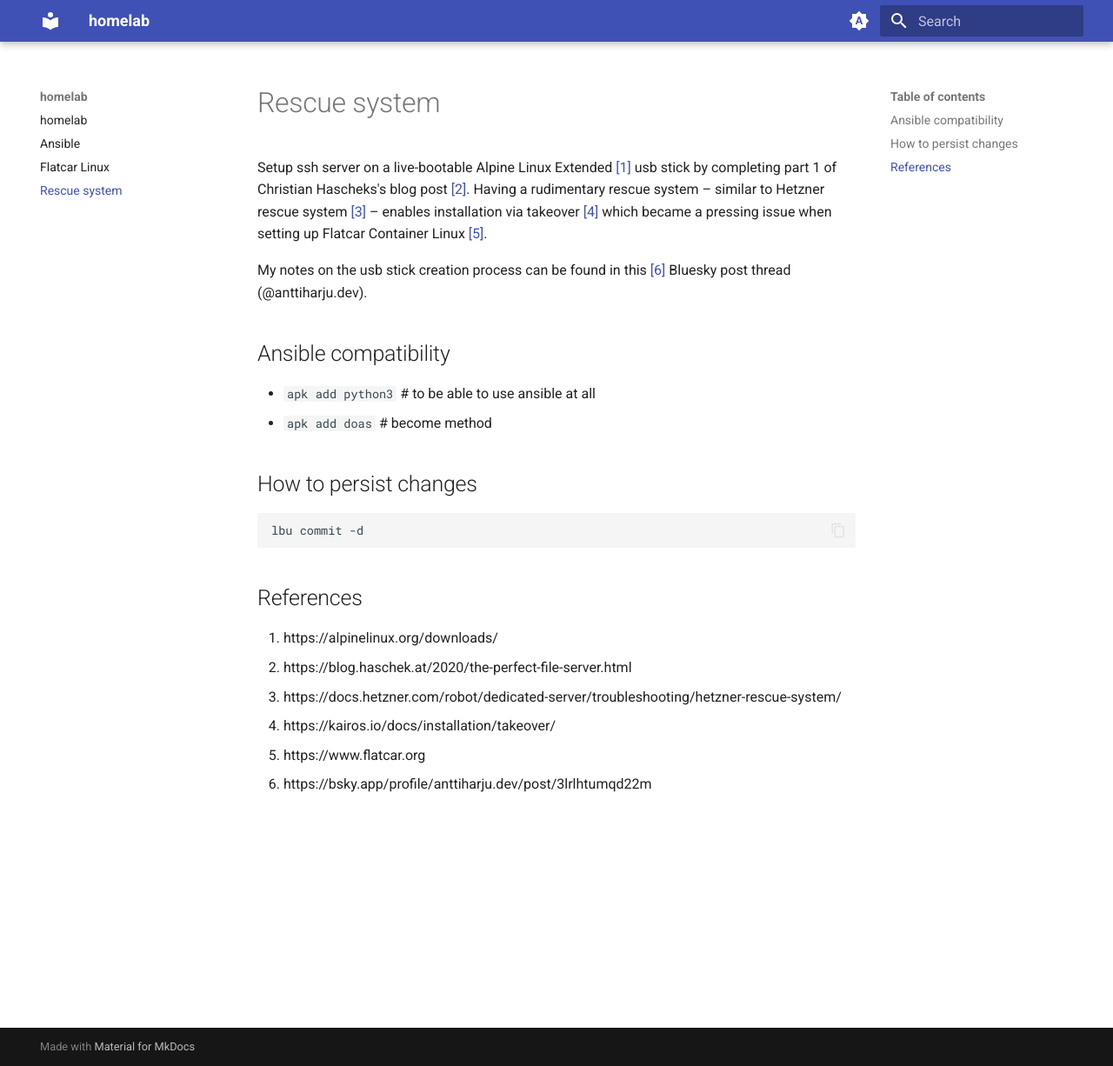
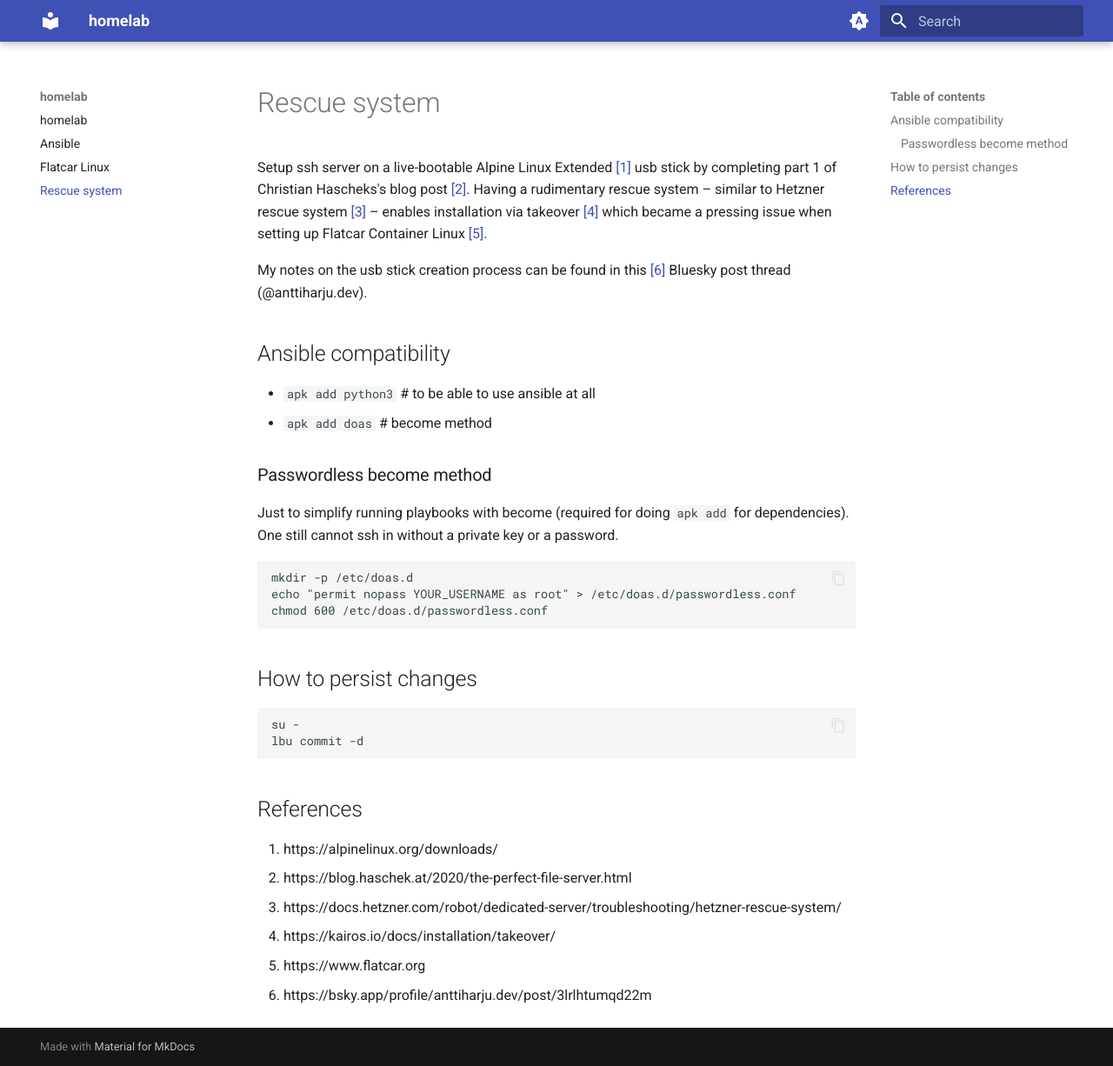
Before and after one commit to anttiharju/homelab, an MkDocs documentation site: the page built from docs/rescue.md, in a window 1280 px wide and 1226 px high. Shown: the whole window at 87% size. Built offline with MkDocs 1.6.1 and Material for MkDocs 9.7.7, drawn with Linux system fonts in a browser that asks for light colours.

Commit message:
Make it possible to BECOME with rescue system

````diff
--- a/docs/rescue.md
+++ b/docs/rescue.md
@@ -9,9 +9,20 @@ My notes on the usb stick creation process can be found in this [\[6\]](https://
 - `apk add python3` # to be able to use ansible at all
 - `apk add doas` # become method
 
+### Passwordless become method
+
+Just to simplify running playbooks with become (required for doing `apk add` for dependencies). One still cannot ssh in without a private key or a password.
+
+```sh
+mkdir -p /etc/doas.d
+echo "permit nopass YOUR_USERNAME as root" > /etc/doas.d/passwordless.conf
+chmod 600 /etc/doas.d/passwordless.conf
+```
+
 ## How to persist changes
 
 ```sh
+su -
 lbu commit -d
 ```
 
````
Also changed, not shown: 2 other files.
